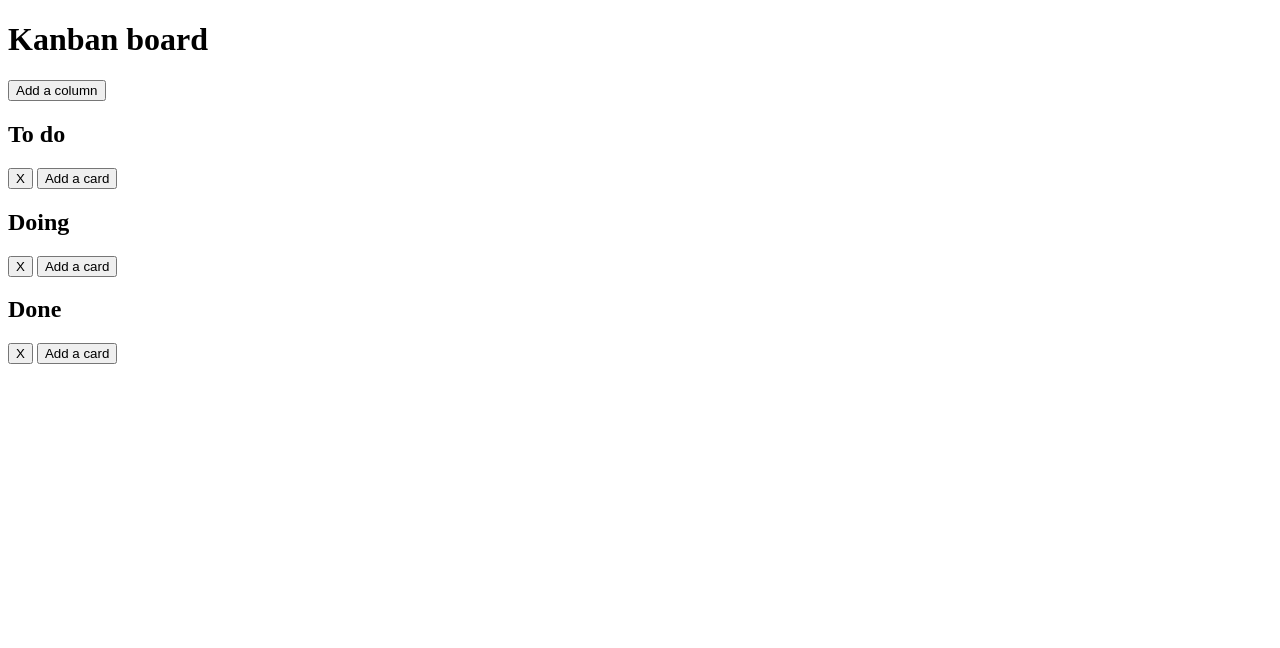
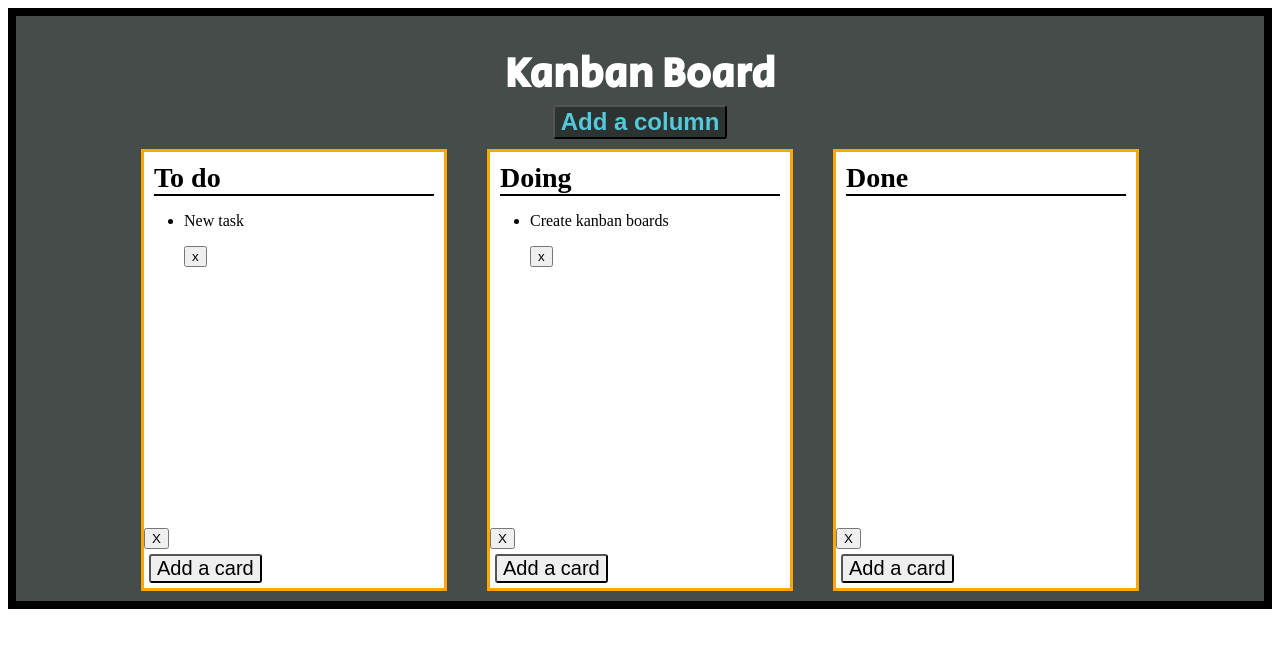
Before and after one commit to MPolonis/Kanban, a website: page index.html in a window 1280 px wide. Drawn offline with nearby package versions, Linux system fonts and the light colour scheme.

Commit message:
Start adding css

```diff
--- a/index.html
+++ b/index.html
@@ -4,12 +4,13 @@
 <head>
     <meta charset="utf-8">
     <title>Kanban board</title>
+    <link href="https://fonts.googleapis.com/css?family=Secular+One" rel="stylesheet">
     <link rel="stylesheet" href="css/style.css">
 </head>
 
 <body>
     <div id="board" class="board">
-        <h1>Kanban board</h1>
+        <h1 class="title">Kanban board</h1>
         <button class="create-column">Add a column</button>
         <div class="column-container"></div>
     </div>
--- a/js/script.js
+++ b/js/script.js
@@ -37,6 +37,7 @@ document.addEventListener('DOMContentLoaded', function () {
                 self.addCard(new Card(prompt("Enter the name of the card")));
             }
         });
+    }
 
     Column.prototype = {
         addCard: function (card) {
@@ -46,7 +47,7 @@ document.addEventListener('DOMContentLoaded', function () {
             this.element.parentNode.removeChild(this.element);
         }
     };
-    }
+
 
     function Card(description) {
         var self = this;
--- a/sass/style.scss
+++ b/sass/style.scss
@@ -0,0 +1,70 @@
+*{
+    box-sizing: border-box;
+}
+
+.board {
+    background-color: #464c4a;
+    border: 8px solid #000;
+    display: flex;
+    flex-direction: column;
+}
+
+.title {
+    text-align: center;
+    text-transform: capitalize;
+    font-family: 'Secular One', sans-serif;
+    font-size: 42px;
+    margin-bottom: 0;
+    color: #fff;
+}
+
+.create-column {
+    border-radius: 3px;
+    font-size: 24px;
+    text-align: center;
+    color: #53c9db;
+    background-color: #2d3331;
+    font-weight: bold;
+    margin: 0 auto;
+    display: inline-block;
+    &:hover {
+        background-color: #53c9db;
+        color: #fff;
+    }
+}
+
+.column {
+    background-color: #fff;
+    margin: 10px 20px;
+    border: 3px solid rgb(255, 166, 0);
+}
+
+.column-title {
+    margin: 10px 10px;
+    font-size: 28px;
+    border-bottom: 2px solid #000;
+}
+
+.column-container {
+    display: flex;
+    justify-content: center;
+    flex-wrap: wrap;
+}
+
+.column-card-list {
+    min-height: 300px;
+    min-width: 300px;
+
+}
+
+.add-card {
+    border-radius: 3px;
+    text-align: center;
+    font-size: 20px;
+    margin: 5px 5px;
+    display: block;
+}
+
+.card {
+
+}
```
Also changed, not shown: css/style.css, images/board.jpg (added), 1 other file. Lines whose indentation alone changed are shown as unchanged.
